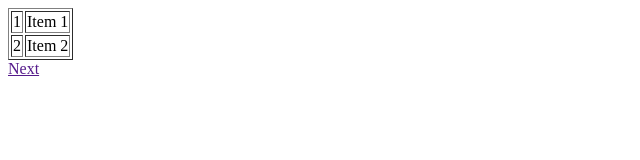
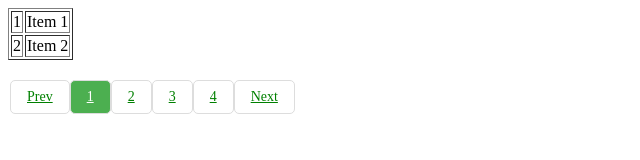
Before and after one commit to chihshenghuang/Pagination, a plain HTML site: page index.html in a window 1280 px wide. Shown: the whole page, without its empty margins (0-640 px from the left). Drawn offline with nearby package versions, Linux system fonts and the light colour scheme.

Commit message:
Add comment and change the css style for page_navigation

```diff
--- a/main.js
+++ b/main.js
@@ -1,36 +1,45 @@
 $(document).ready(function(){
 	var show_per_page = 2;
-	var number_of_items = $('#paginate tr').length;
+	var number_of_items = $('#paginate tr').length; //Return the number of elements in the jQuery object.
 	var navigation_html = '<a class="previous_link" href="">Prev</a>';
 	var current_link = 1;
 
+
+//Create all the element and asign href link.
 	for (var i = 0; i < number_of_items; i = i + show_per_page) {
 		navigation_html += '<a class="page_link" href="" data-start="' + i + '" data-end="' + (i + show_per_page) + '">' + (current_link) + '</a>';
-
-		console.log(navigation_html);
 		current_link++;
 	}
-	navigation_html = '<a class="next_link" href="">Next</a>';
+
+// After all the navigation_html are created, add the Next link
+// and $('#page_navigation').html(navigation_html) will create the navigation bar in the html
+// which is located in <div id=page_navigation></div>
+	navigation_html += '<a class="next_link" href="">Next</a>';
 	$('#page_navigation').html(navigation_html); //.html() change all the content of elements
 	rowDisplay(0, show_per_page);
+	console.log(navigation_html);
 
-	//hide() all the element and select the element you want to show
-	//slice() method selects a subset of elements based on its index
+//hide() all the element and select the element you want to show
+//slice() method selects a subset of elements based on its index
 	function rowDisplay(startIndex, endIndex) {
 		$('#paginate tr').hide().slice(startIndex, endIndex).show();
 	}
 
 	$('.page_link').click(function(e){
-		e.preventDefault();
+		e.preventDefault(); //Cancel the default action when the method is called
 		$('.active').removeClass('active');
 		$(this).addClass('active');
 		var IndexData = $(this).data();
+		console.log(IndexData);
 		rowDisplay(IndexData.start, IndexData.end);
-	}).first().addClass('active');  //.first() constructs a new jquery object from the first element in that set, and add the element to active class.
+
+	}).first().addClass('active');  //.first() constructs a new jquery object from the first element in that set, and add the element to active class. This is for page show class with active at first time.
 
 	$('.previous_link, .next_link').click(function (e) {
 		e.preventDefault();
 		var traverse = $(this).is('.previous_link') ? 'prev' : 'next';
+
+		//Call the ('.page_link').click(function(e)) atfer decide the traverse value
 		$('.page_link.active')[traverse]('.page_link').click();
-		});
+	});
 });
--- a/style.css
+++ b/style.css
@@ -1,4 +1,27 @@
 .page_link{display:inline-block; padding:3px}
-.active{
-	background:yellow
+
+#page_navigation{
+	display:inline-block;
+	margin: 20px 2px;
 }
+
+#page_navigation a{
+	color:green;
+	float:left;
+	padding: 8px 16px;
+	border-radius: 5px;
+	transition: background-color: .3s;
+	border: 1px solid #ddd;
+	margin: 30 4px;
+	font-size: 14px;
+}
+
+#page_navigation a.active{
+	background-color: #4CAF50;
+	color:white;
+	border-radius: 5px;
+}
+
+#page_navigation a:hover:not(.active){
+	background-color: #ddd;
+}
```
